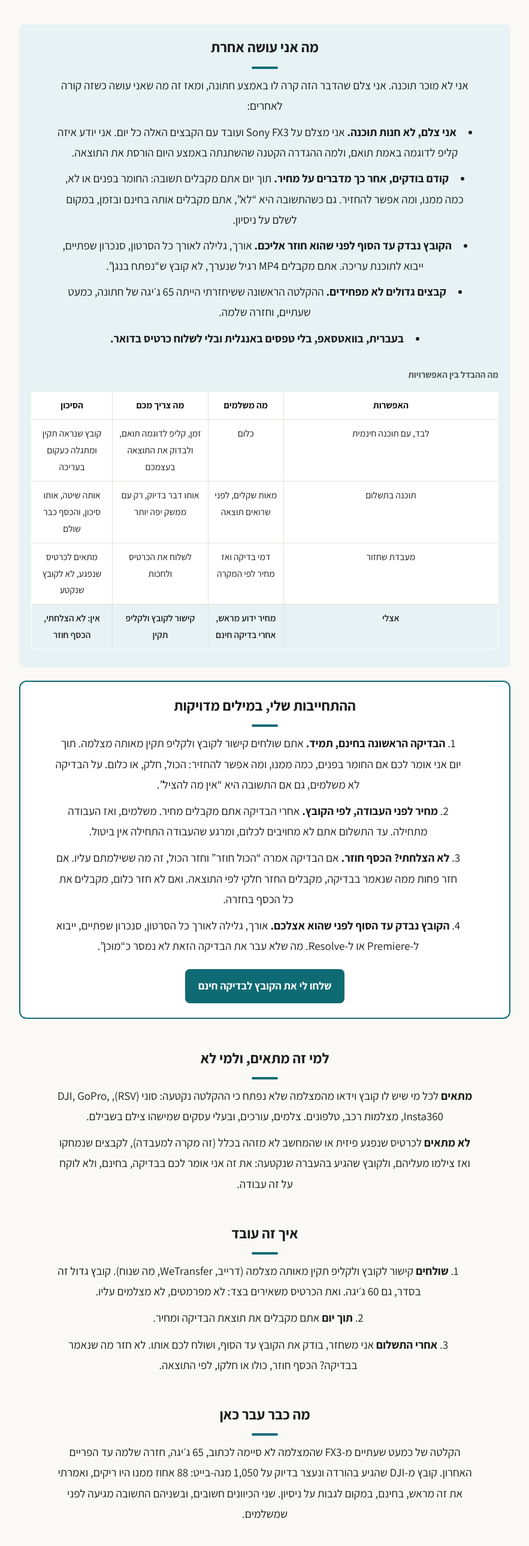
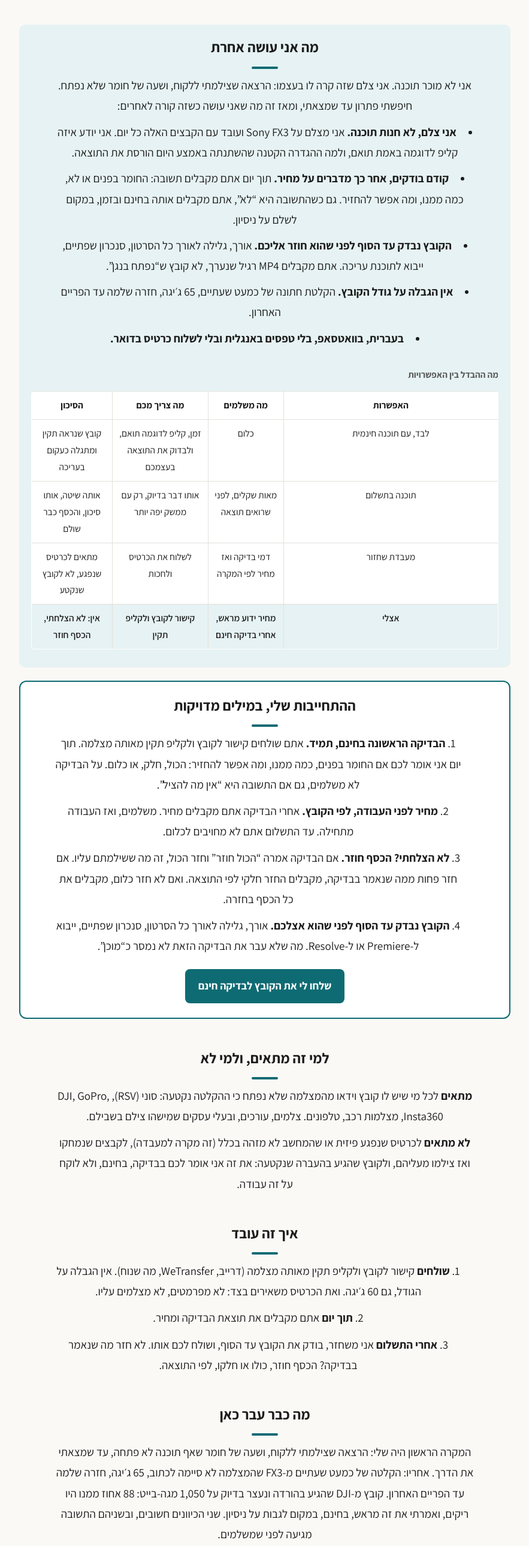
Before and after one commit to AvihaiTe/footage-repair-site, a plain HTML site: page check/index.html in a window 1280 px wide. Shown: the part 1752-4330 px from the top of the page at 60% size, without its empty margins (198-1081 px from the left). Drawn offline with Linux system fonts and the light colour scheme.

Commit message:
Landing page: his own story (the lecture), no size limit wording, cancellation terms left to the agreement

```diff
--- a/check/index.html
+++ b/check/index.html
@@ -182,12 +182,12 @@
 
 <section class="why" aria-labelledby="h-why">
 <h2 id="h-why">מה אני עושה אחרת</h2>
-<p>אני לא מוכר תוכנה. אני צלם שהדבר הזה קרה לו באמצע חתונה, ומאז זה מה שאני עושה כשזה קורה לאחרים:</p>
+<p>אני לא מוכר תוכנה. אני צלם שזה קרה לו בעצמו: הרצאה שצילמתי ללקוח, ושעה של חומר שלא נפתח. חיפשתי פתרון עד שמצאתי, ומאז זה מה שאני עושה כשזה קורה לאחרים:</p>
 <ul>
 <li><strong>אני צלם, לא חנות תוכנה.</strong> אני מצלם על Sony FX3 ועובד עם הקבצים האלה כל יום. אני יודע איזה קליפ לדוגמה באמת תואם, ולמה ההגדרה הקטנה שהשתנתה באמצע היום הורסת את התוצאה.</li>
 <li><strong>קודם בודקים, אחר כך מדברים על מחיר.</strong> תוך יום אתם מקבלים תשובה: החומר בפנים או לא, כמה ממנו, ומה אפשר להחזיר. גם כשהתשובה היא “לא”, אתם מקבלים אותה בחינם ובזמן, במקום לשלם על ניסיון.</li>
 <li><strong>הקובץ נבדק עד הסוף לפני שהוא חוזר אליכם.</strong> אורך, גלילה לאורך כל הסרטון, סנכרון שפתיים, ייבוא לתוכנת עריכה. אתם מקבלים MP4 רגיל שנערך, לא קובץ ש“נפתח בנגן”.</li>
-<li><strong>קבצים גדולים לא מפחידים.</strong> ההקלטה הראשונה ששיחזרתי הייתה 65 ג׳יגה של חתונה, כמעט שעתיים, וחזרה שלמה.</li>
+<li><strong>אין הגבלה על גודל הקובץ.</strong> הקלטת חתונה של כמעט שעתיים, 65 ג׳יגה, חזרה שלמה עד הפריים האחרון.</li>
 <li><strong>בעברית, בוואטסאפ, בלי טפסים באנגלית ובלי לשלוח כרטיס בדואר.</strong></li>
 </ul>
 <div class="cmpwrap">
@@ -208,7 +208,7 @@
 <h2 id="h-promise">ההתחייבות שלי, במילים מדויקות</h2>
 <ol>
 <li><strong>הבדיקה הראשונה בחינם, תמיד.</strong> אתם שולחים קישור לקובץ ולקליפ תקין מאותה מצלמה. תוך יום אני אומר לכם אם החומר בפנים, כמה ממנו, ומה אפשר להחזיר: הכול, חלק, או כלום. על הבדיקה לא משלמים, גם אם התשובה היא “אין מה להציל”.</li>
-<li><strong>מחיר לפני העבודה, לפי הקובץ.</strong> אחרי הבדיקה אתם מקבלים מחיר. משלמים, ואז העבודה מתחילה. עד התשלום אתם לא מחויבים לכלום, ומרגע שהעבודה התחילה אין ביטול.</li>
+<li><strong>מחיר לפני העבודה, לפי הקובץ.</strong> אחרי הבדיקה אתם מקבלים מחיר. משלמים, ואז העבודה מתחילה. עד התשלום אתם לא מחויבים לכלום.</li>
 <li><strong>לא הצלחתי? הכסף חוזר.</strong> אם הבדיקה אמרה “הכול חוזר” וחזר הכול, זה מה ששילמתם עליו. אם חזר פחות ממה שנאמר בבדיקה, מקבלים החזר חלקי לפי התוצאה. ואם לא חזר כלום, מקבלים את כל הכסף בחזרה.</li>
 <li><strong>הקובץ נבדק עד הסוף לפני שהוא אצלכם.</strong> אורך, גלילה לאורך כל הסרטון, סנכרון שפתיים, ייבוא ל-Premiere או ל-Resolve. מה שלא עבר את הבדיקה הזאת לא נמסר כ“מוכן”.</li>
 </ol>
@@ -224,7 +224,7 @@
 <section class="how" aria-labelledby="h-how">
 <h2 id="h-how">איך זה עובד</h2>
 <ol>
-<li><strong>שולחים</strong> קישור לקובץ ולקליפ תקין מאותה מצלמה (דרייב, WeTransfer, מה שנוח). קובץ גדול זה בסדר, גם 60 ג׳יגה. ואת הכרטיס משאירים בצד: לא מפרמטים, לא מצלמים עליו.</li>
+<li><strong>שולחים</strong> קישור לקובץ ולקליפ תקין מאותה מצלמה (דרייב, WeTransfer, מה שנוח). אין הגבלה על הגודל, גם 60 ג׳יגה. ואת הכרטיס משאירים בצד: לא מפרמטים, לא מצלמים עליו.</li>
 <li><strong>תוך יום</strong> אתם מקבלים את תוצאת הבדיקה ומחיר.</li>
 <li><strong>אחרי התשלום</strong> אני משחזר, בודק את הקובץ עד הסוף, ושולח לכם אותו. לא חזר מה שנאמר בבדיקה? הכסף חוזר, כולו או חלקו, לפי התוצאה.</li>
 </ol>
@@ -232,7 +232,7 @@
 
 <section aria-labelledby="h-proof">
 <h2 id="h-proof">מה כבר עבר כאן</h2>
-<p>הקלטה של כמעט שעתיים מ-FX3 שהמצלמה לא סיימה לכתוב, 65 ג׳יגה, חזרה שלמה עד הפריים האחרון. קובץ מ-DJI שהגיע בהורדה ונעצר בדיוק על 1,050 מגה-בייט: 88 אחוז ממנו היו ריקים, ואמרתי את זה מראש, בחינם, במקום לגבות על ניסיון. שני הכיוונים חשובים, ובשניהם התשובה מגיעה לפני שמשלמים.</p>
+<p>המקרה הראשון היה שלי: הרצאה שצילמתי ללקוח, ושעה של חומר שאף תוכנה לא פתחה, עד שמצאתי את הדרך. אחריו: הקלטה של כמעט שעתיים מ-FX3 שהמצלמה לא סיימה לכתוב, 65 ג׳יגה, חזרה שלמה עד הפריים האחרון. קובץ מ-DJI שהגיע בהורדה ונעצר בדיוק על 1,050 מגה-בייט: 88 אחוז ממנו היו ריקים, ואמרתי את זה מראש, בחינם, במקום לגבות על ניסיון. שני הכיוונים חשובים, ובשניהם התשובה מגיעה לפני שמשלמים.</p>
 </section>
 
 <section aria-labelledby="h-faq">
@@ -240,10 +240,9 @@
 <ul>
 <li><strong>כמה זמן זה לוקח?</strong> תשובת הבדיקה תוך יום. השחזור עצמו בדרך כלל יום עד יומיים, תלוי בגודל הקובץ.</li>
 <li><strong>צריך לשלוח את הכרטיס?</strong> לא. קישור לקובץ ולקליפ תקין מספיק. את הכרטיס שומרים בצד, בלי לפרמט ובלי לצלם עליו, עד שהקובץ המשוחזר אצלכם.</li>
-<li><strong>הקובץ ענק.</strong> זה בסדר. 65 ג׳יגה כבר עברו כאן. שולחים בדרייב או ב-WeTransfer, ואם זה לא נוח, נמצא דרך.</li>
+<li><strong>הקובץ ענק.</strong> אין הגבלה על גודל הקובץ: 65 ג׳יגה כבר עברו כאן. שולחים בדרייב או ב-WeTransfer, ואם זה לא נוח, נמצא דרך.</li>
 <li><strong>כמה זה עולה?</strong> לפי הקובץ: הגודל, מה חסר, וכמה עבודה יש. את המחיר אתם מקבלים אחרי הבדיקה החינמית ולפני שמתחילים, ואם השחזור לא הצליח, הכסף חוזר.</li>
 <li><strong>ואם חוזר רק חלק?</strong> הבדיקה אומרת מראש כמה יחזור. חזר פחות מזה? החזר חלקי לפי התוצאה. לא חזר כלום? החזר מלא.</li>
-<li><strong>אפשר לבטל?</strong> עד התשלום, כן, בלי שאלות. אחרי שהעבודה התחילה, לא: ההתחייבות שלי היא על התוצאה, לא על הביטול.</li>
 <li><strong>מה קורה עם הצילומים שלי?</strong> הם משמשים רק לשחזור. לא מועברים לאף אחד, ונמחקים אצלי אחרי המסירה.</li>
 <li><strong>אפשר לעשות את זה לבד?</strong> כן, ואפילו כתבתי <a href="../">מדריך חינם</a> בדיוק לזה. הדף הזה הוא בשביל מי שמעדיף שמישהו שעושה את זה יעשה את זה, ויעמוד מאחורי התוצאה.</li>
 </ul>
```
